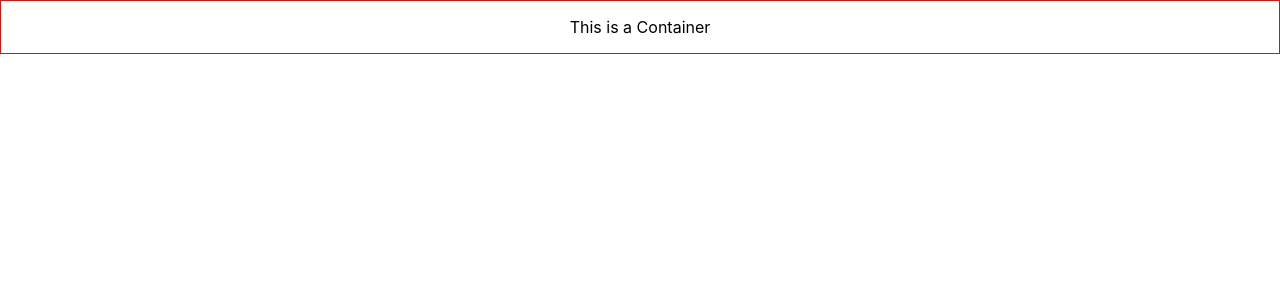
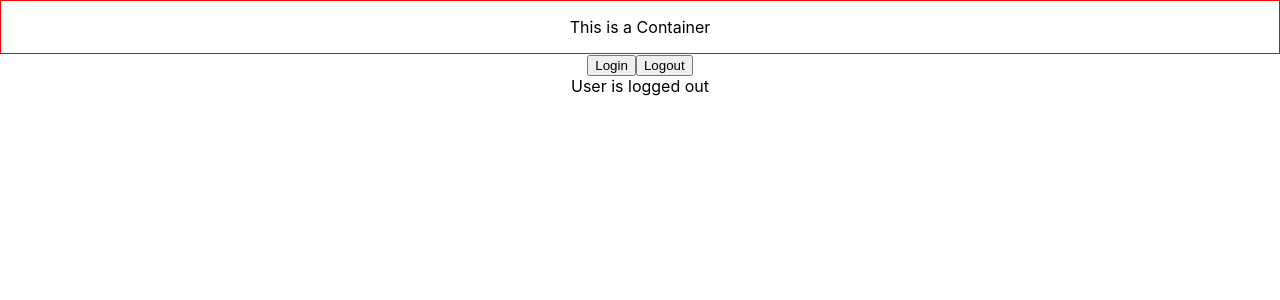
Before and after one commit to shivprajapat/React-TypeScript-Tutorials, a React (Create React App) app: page / in a window 1280 px wide. Shown: the top 300 px of the page. Built offline with nearby package versions, Linux system fonts and the light colour scheme.

Commit message:
React TypeScript useState Hook Added

```diff
--- a/src/App.tsx
+++ b/src/App.tsx
@@ -1,10 +1,12 @@
 import Container from './components/Container';
+import { LoggedIn } from './components/LoggedIn';
 
 function App() {
 
   return (
     <div className="App">
       <Container styles={{ border: "1px solid red", padding: "1rem", display: "inline-blocks" }} />
+      <LoggedIn />
     </div>
   );
 }
--- /dev/null
+++ b/src/components/LoggedIn.tsx
@@ -0,0 +1,13 @@
+import { useState } from 'react'
+export const LoggedIn = () => {
+    const [isLoggedIn, setIsLoggedIn] = useState(false)
+    const handleLogin = () => { setIsLoggedIn(true) }
+    const handleLogout = () => { setIsLoggedIn(false) }
+    return (
+        <div>
+            <button onClick={handleLogin}>Login</button>
+            <button onClick={handleLogout}>Logout</button>
+            <div>User is {isLoggedIn ? "logged in" : "logged out"}</div>
+        </div>
+    )
+}
```
